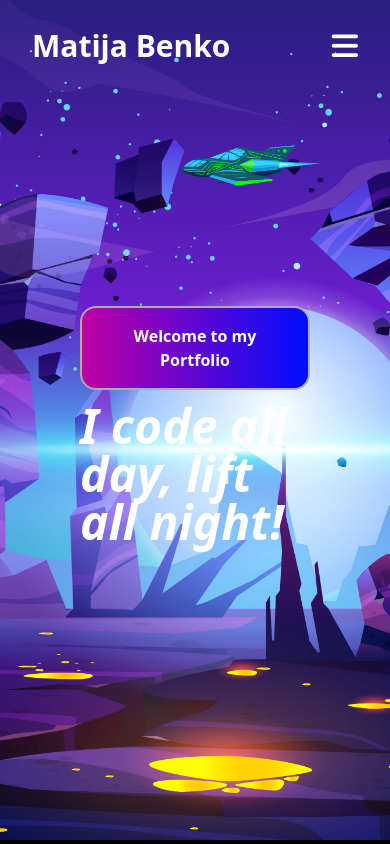
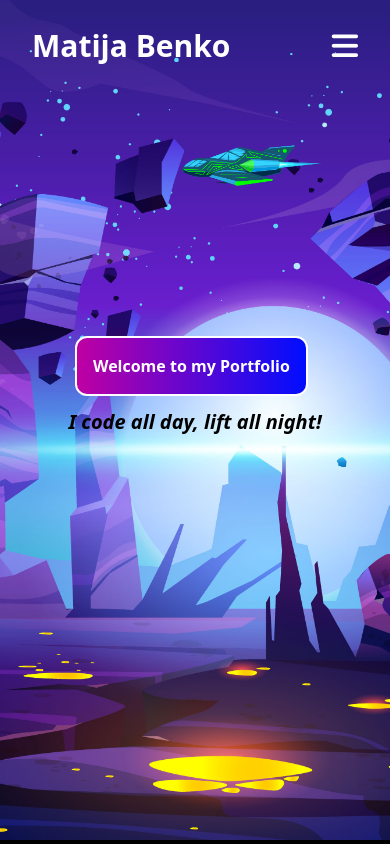
Before and after one commit to MatijaBenko/React_Personal_Website, a React (Create React App) app: page / in a window 390 px wide. Shown: the top 844 px of the page. Built offline with nearby package versions, Linux system fonts and the light colour scheme.

Commit message:
Responsiveness integrated for header, along with minor fixes with about me page for xs size screens

```diff
--- a/src/components/aboutme.tsx
+++ b/src/components/aboutme.tsx
@@ -5,7 +5,7 @@ function AboutMe(): JSX.Element {
     return (
         <>
             <div id="aboutme" className=" pt-20 w-screen border-y-4 border-black bg-gradient-to-r from-indigo-800 via-purple-700 to-pink-600">
-                <div className="container mx-auto p-10 flex items-center justify-center sm:flex-col xs:flex-col xs:p-3">
+                <div className="container mx-auto p-10 flex items-center justify-center sm:flex-col sm:p-0 xs:flex-col xs:px-8">
                     <div className="w-1/2">
                         <img
                             src={Logo}
@@ -14,7 +14,7 @@ function AboutMe(): JSX.Element {
                         />
                     </div>
                     <div className="w-1/2 p-10 sm:w-full xs:w-full xs:p-0">
-                        <h1 className="text-8xl text-white font-bold mb-3 lg:text-7xl md:text-5xl sm:text-6xl sm:text-center xs:text-center xs:text-4xl xs:pt-5">{"About Me"}</h1>
+                        <h1 className="text-8xl text-white font-bold mb-3 lg:text-7xl md:text-5xl sm:text-5xl sm:text-center xs:text-center xs:text-4xl xs:pt-5">{"About Me"}</h1>
                         <p className='text-white font-bold text-xl py-4 max-w-lg md:text-lg sm:text-base xs:text-sm'>
                             {"I absolutely love programming and especially game development. My favorite projects involve developing 3D and VR games in Unity, while I also enjoy dabbling in web development / creating assets on blender on the side. I'm always continuously trying to learn and expand my skill set."}
                         </p>
--- a/src/components/header.tsx
+++ b/src/components/header.tsx
@@ -8,14 +8,31 @@ function Header(): JSX.Element {
         <>
             <div id='home' style={{ backgroundImage: `url(${bg})` }} className=' bg-center bg-cover bg-no-repeat h-screen flex flex-col border-b-4 border-black'>
                 <Navbar />
-                <div className="wrapper flex justify-between items-center h-screen w-full px-20 lg:justify-center lg:px-6">
-                    <div className="content lg:text-center">
-                        <div className="btn py-3">
-                            <button disabled className=' border-2 border-[#b0aaaa] font-bold text-white bg-[linear-gradient(90deg,#bf00a3,#000dff)] p-4 rounded-2xl'>Welcome to my Portfolio</button>
+                <div className="wrapper flex justify-between items-center h-screen w-full px-20
+                    xl:mb-20 xl:px-8
+                    lg:mb-20 lg:px-8 lg:justify-center
+                    md:mb-20 md:px-8 md:justify-center
+                    sm:mb-20 sm:px-8 sm:justify-center
+                    xs:mb-20 xs:px-8 xs:justify-center">
+                    <div className="content
+                    lg:flex lg:flex-col lg:items-center
+                    md:flex md:flex-col md:items-center
+                    sm:flex sm:flex-col sm:items-center
+                    xs:flex xs:flex-col xs:items-center">
+                        <div className="btn py-3 w-80 xs:w-60">
+                            <button disabled className='text-2xl border-2 border-[#FFFFFF] font-bold text-white bg-[linear-gradient(90deg,#bf00a3,#000dff)] p-4 rounded-xl xs:text-base'>
+                                Welcome to my Portfolio
+                            </button>
                         </div>
-                        <h1 className='text-white italic text-5xl font-bold'>I code all day, lift all night!</h1>
+                        <h1 className='text-white italic text-5xl font-bold
+                        lg:text-black
+                        md:text-black
+                        sm:text-4xl sm:text-black
+                        xs:text-xl xs:text-black'>
+                            I code all day, lift all night!
+                        </h1>
                     </div>
-                    <div className="image banner-spaceship lg:hidden absolute w-[200px] flex ">
+                    <div className="image banner-spaceship absolute w-[200px] flex ">
                         <img className='w-96 ast-img' src={spaceship} alt="" />
                     </div>
                 </div>
--- a/tailwind.config.js
+++ b/tailwind.config.js
@@ -10,7 +10,6 @@ module.exports = {
       'md': { 'min': '768px', 'max': '1023px' },
       'lg': { 'min': '1024px', 'max': '1279px' },
       'xl': { 'min': '1280px', 'max': '1535px' },
-      '2xl': { 'min': '1536px' },
     },
     extend: {
       backgroundImage: {
```
